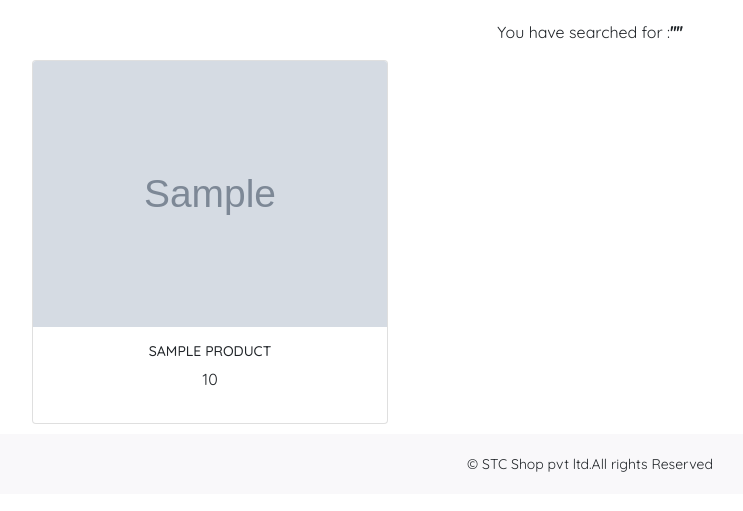
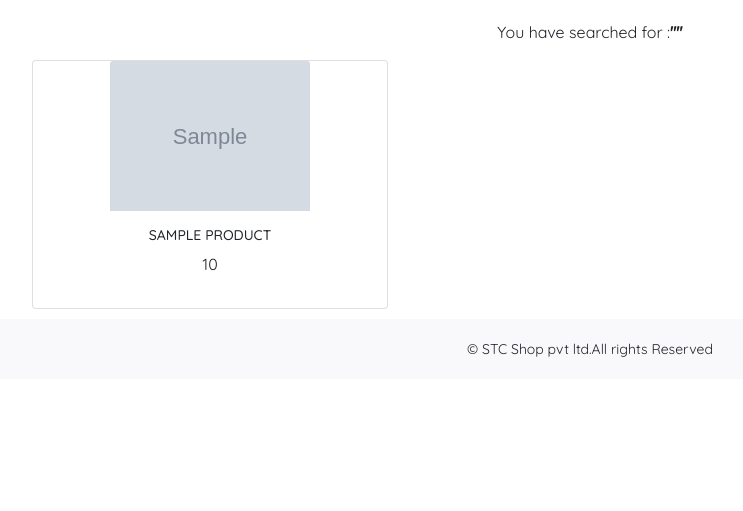
Before and after one commit to telegramuploader/stcshop, a Django app: template templates/search.html in a window 1280 px wide. Shown: the part 170-681 px from the top of the page, without its empty margins (50-793 px from the left). Run offline with Django 3.2, Linux system fonts and the light colour scheme; the template is opened without the code that fills it: most values are stand-ins (such as "Sample title", 1, 10 or a date in 2020); grey boxes marked "Sample" are stand-in pictures; some libraries are stand-ins or nearby versions.

Commit message:
Update search.html

```diff
--- a/templates/search.html
+++ b/templates/search.html
@@ -13,10 +13,10 @@
 <div class="row mx_auto">
     {% for product in products %}
         <div class="my_bottom_margin col-9 col-sm-12 col-md-4 col-lg-4">
-            <div class="card text-center" style="min-width:18rem;">
-                <a href="{{product.get_url}}"><img class="card-img-top my_image" src="{{product.image.url}}" alt="{{product.name}}"></a>
+            <div class="card text-center" style="min-width:15rem;">
+                <a href="{{product.get_url}}"><img class="card-img-top my_image" style="height:150px;width:200px" src="{{product.image.url}}" alt="{{product.name}}"></a>
                 <div class="card-body">
-                    <h4>{{product.name}}</h4>
+                    <h4>{{product.listname}}</h4>
                     <p>{{product.price}}</p>
                 </div>
             </div>
```
